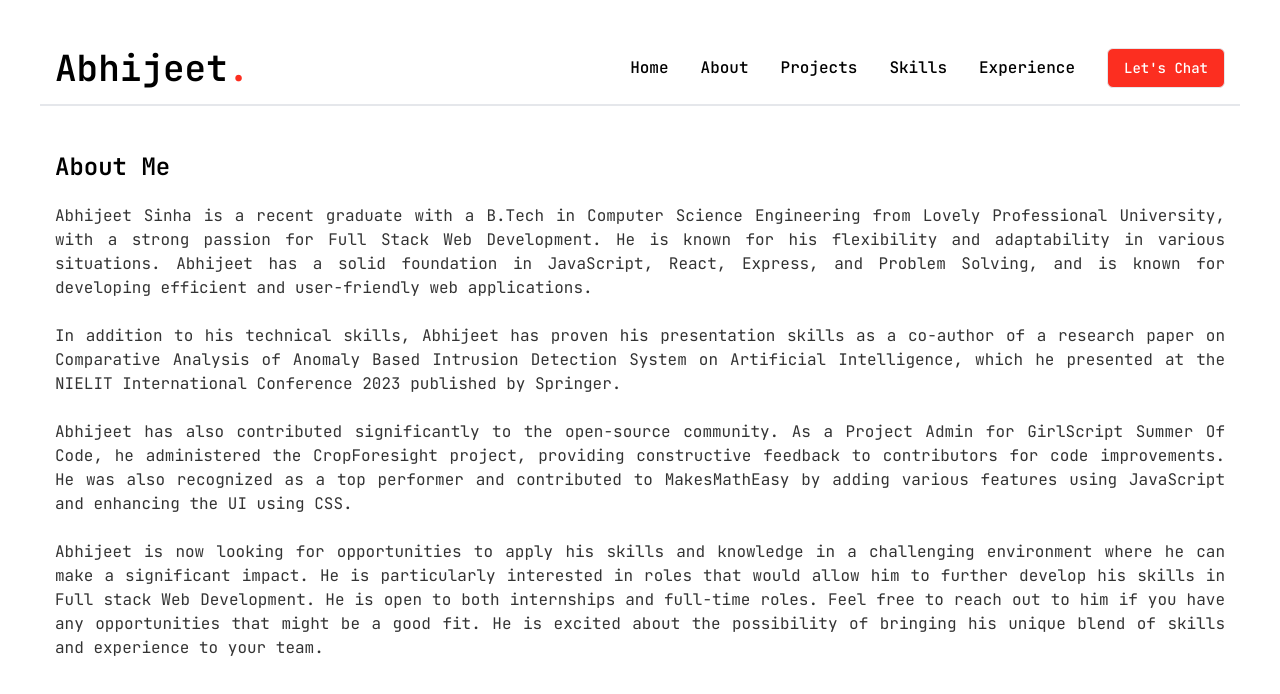
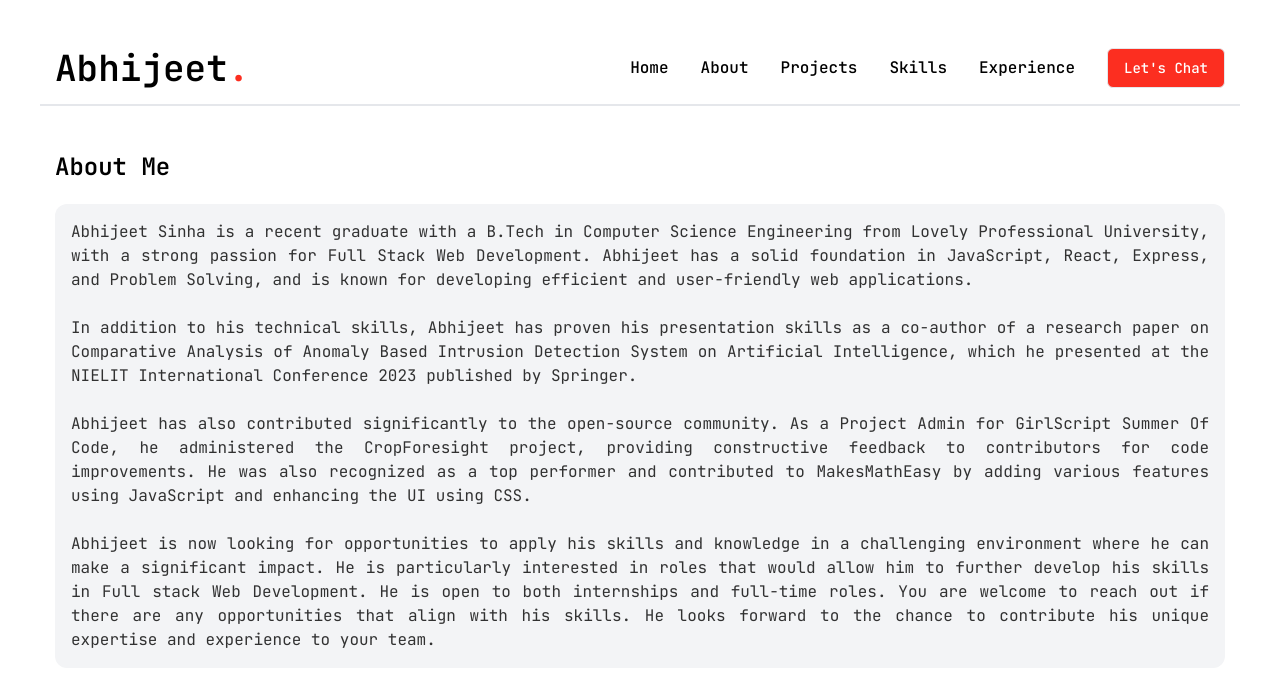
Before and after one commit to abhijeet141/Portfolio-Website, a React (Vite) app: page /about in a window 1280 px wide. Shown: the top 694 px of the page. Built offline with nearby package versions, Linux system fonts and the light colour scheme.

Commit message:
adjustment to website layout

```diff
--- a/src/components/Socials.tsx
+++ b/src/components/Socials.tsx
@@ -9,18 +9,28 @@ type SocialsProps = {
 export function Socials({iconstyles}: SocialsProps){
     return(
         <div className="flex gap-6">
+            <div>
                 <a href="https://github.com/abhijeet141" className={iconstyles} target="_blank" rel="noopener noreferrer">
                     <FaGithub />
                 </a>
+            </div>
+
+            <div className="text-[#007acc]">
                 <a href="https://www.linkedin.com/in/abhijeet-sinha264/" className={iconstyles} target="_blank" rel="noopener noreferrer">
                     <FaLinkedin />
                 </a>
+            </div>
+
+            <div className="text-[#1DA1F2]">
                 <a href="https://x.com/Abhijee64915105" className={iconstyles} target="_blank" rel="noopener noreferrer">
                     <FaTwitter/>
                 </a>
+            </div>
+            <div className="text-[#333333]">
                 <a href="https://leetcode.com/u/abhijeet264/" className={iconstyles} target="_blank" rel="noopener noreferrer">
                     <SiLeetcode/>
                 </a>
             </div>
+        </div>
     )
 }
--- a/src/components/WorkSliderBtns.tsx
+++ b/src/components/WorkSliderBtns.tsx
@@ -4,11 +4,11 @@ import { PiCaretLeftBold, PiCaretRightBold } from "react-icons/pi";
 export function WorkSliderBtns(){
     const swiper = useSwiper();
     return(
-        <div className="flex gap-2 absolute right-0 bottom-[calc(50%_-_22px)] xl:bottom-40 z-20 w-full justify-between xl:w-max xl:justify-none">
-            <button className="bg-custom-orange hover:bg-red-orange text-[22px] w-[44px] h-[44px] flex justify-center items-center transition-all" onClick={()=>swiper.slidePrev()}>
+        <div className="flex gap-2 absolute right-0 bottom-[calc(50%_-_22px)] sm:bottom-[150px] md:bottom-[140px] lg:bottom-[180px] xl:bottom-40 z-20 w-full justify-between xl:w-max xl:justify-none">
+            <button className="bg-custom-orange hover:bg-red-orange text-[22px] w-[44px] h-[44px] flex justify-center items-center transition-all text-white" onClick={()=>swiper.slidePrev()}>
                 <PiCaretLeftBold className=""></PiCaretLeftBold>
             </button>
-            <button className="bg-custom-orange hover:bg-red-orange text-[22px] w-[44px] h-[44px] flex justify-center items-center transition-all" onClick={()=>swiper.slideNext()}>
+            <button className="bg-custom-orange hover:bg-red-orange text-[22px] w-[44px] h-[44px] flex justify-center items-center transition-all text-white" onClick={()=>swiper.slideNext()}>
                 <PiCaretRightBold></PiCaretRightBold>
             </button>
         </div>
--- a/src/components/ui/tabs.tsx
+++ b/src/components/ui/tabs.tsx
@@ -27,7 +27,7 @@ const TabsTrigger = React.forwardRef<
   <TabsPrimitive.Trigger
     ref={ref}
     className={cn(
-      "inline-flex items-center bg-custom-orange text-white w-full justify-center whitespace-nowrap rounded-lg p-3 text-sm font-medium ring-offset-white transition-all focus-visible:outline-none focus-visible:ring-2 focus-visible:ring-slate-950 focus-visible:ring-offset-2 disabled:pointer-events-none disabled:opacity-50 data-[state=active]:bg-red-orange data-[state=active]:text-slate-950 data-[state=active]:shadow-sm",
+      "inline-flex items-center bg-custom-orange text-white w-full justify-center whitespace-nowrap rounded-lg p-3 text-sm font-medium ring-offset-white transition-all focus-visible:outline-none focus-visible:ring-2 focus-visible:ring-slate-950 focus-visible:ring-offset-2 disabled:pointer-events-none disabled:opacity-50 data-[state=active]:bg-red-orange",
       className
     )}
     {...props}
--- a/src/pages/About.tsx
+++ b/src/pages/About.tsx
@@ -3,16 +3,16 @@ export function About(){
         <div className="px-12 xl:container mx-auto">
             <div className="flex flex-col">
                 <div className="mb-6 text-2xl">
-                <h3>About Me</h3>
+                    <h3>About Me</h3>
                 </div>
-                <div className="text-left text-justify">
-                <p className="mb-9 text-black/80">
-                Abhijeet Sinha is a recent graduate with a B.Tech in  Computer Science Engineering from Lovely Professional University, with a strong passion for Full Stack Web Development. He is known for his flexibility and adaptability in various situations.
-                Abhijeet has a solid foundation in JavaScript, React, Express, and Problem Solving, and is known for developing efficient and user-friendly web applications.
-                <br /><br />In addition to his technical skills, Abhijeet has proven his presentation skills as a co-author of a research paper on Comparative Analysis of Anomaly Based Intrusion Detection System on Artificial Intelligence, which he presented at the NIELIT International Conference 2023 published by Springer.
-                <br /><br />Abhijeet has also contributed significantly to the open-source community. As a Project Admin for GirlScript Summer Of Code, he administered the CropForesight project, providing constructive feedback to contributors for code improvements. He was also recognized as a top performer and contributed to MakesMathEasy by adding various features using JavaScript and enhancing the UI using CSS.
-                <br /><br />Abhijeet is now looking for opportunities to apply his skills and knowledge in a challenging environment where he can make a significant impact. He is particularly interested in roles that would allow him to further develop his skills in Full stack Web Development. He is open to both internships and full-time roles. Feel free to reach out to him if you have any opportunities that might be a good fit. He is excited about the possibility of bringing his unique blend of skills and experience to your team.
-                </p>
+                <div className="text-left text-justify bg-gray-100 p-4 rounded-xl">
+                    <p className=" text-black/80">
+                    Abhijeet Sinha is a recent graduate with a B.Tech in  Computer Science Engineering from Lovely Professional University, with a strong passion for Full Stack Web Development.
+                    Abhijeet has a solid foundation in JavaScript, React, Express, and Problem Solving, and is known for developing efficient and user-friendly web applications.
+                    <br /><br />In addition to his technical skills, Abhijeet has proven his presentation skills as a co-author of a research paper on Comparative Analysis of Anomaly Based Intrusion Detection System on Artificial Intelligence, which he presented at the NIELIT International Conference 2023 published by Springer.
+                    <br /><br />Abhijeet has also contributed significantly to the open-source community. As a Project Admin for GirlScript Summer Of Code, he administered the CropForesight project, providing constructive feedback to contributors for code improvements. He was also recognized as a top performer and contributed to MakesMathEasy by adding various features using JavaScript and enhancing the UI using CSS.
+                    <br /><br />Abhijeet is now looking for opportunities to apply his skills and knowledge in a challenging environment where he can make a significant impact. He is particularly interested in roles that would allow him to further develop his skills in Full stack Web Development. He is open to both internships and full-time roles. You are welcome to reach out if there are any opportunities that align with his skills. He looks forward to the chance to contribute his unique expertise and experience to your team.
+                    </p>
                 </div>
             </div>
         </div>
```
Lines whose indentation alone changed are shown as unchanged.
